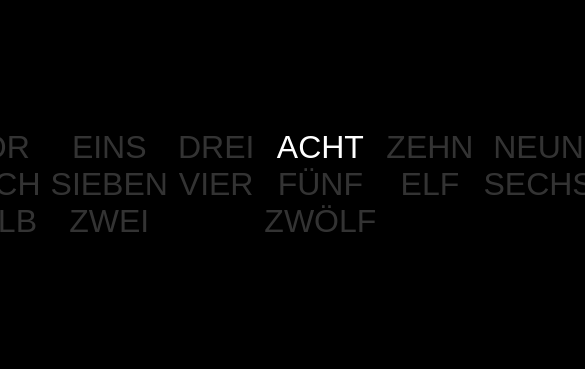
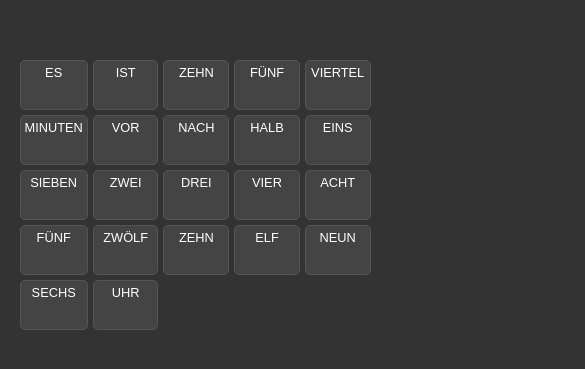
Before and after one commit to patrickritter/wordClock, a plain HTML site: page index.html in a window 390 px wide. Shown: the part 227-596 px from the top of the page, 585 px wide, since content can reach past the window. Drawn offline with Linux system fonts and the light colour scheme.

Commit message:
add mobile

```diff
--- a/styles.css
+++ b/styles.css
@@ -1,26 +1,49 @@
 body {
+  margin: 0;
+  font-family: Arial, sans-serif;
   display: flex;
   justify-content: center;
   align-items: center;
   height: 100vh;
-    background-color: #000;
+  background-color: #333;
   color: #fff;
-    font-family: Arial, sans-serif;
 }
 
 .clock {
   display: grid;
-    grid-template-columns: repeat(11, 1fr);
-    grid-gap: 10px;
-    text-align: center;
+  grid-template-columns: repeat(10, 1fr);
+  grid-auto-rows: minmax(50px, auto);
+  gap: 5px;
+  max-width: 90%;
+}
+
+.row {
+  display: contents; /* Maintain grid layout */
 }
 
 .word {
-    opacity: 0.2;
-    font-size: 2em;
-    transition: opacity 0.5s;
+  text-align: center;
+  padding: 10px;
+  border: 1px solid #555;
+  border-radius: 5px;
+  font-size: 1.5rem;
+  background-color: #444;
 }
 
-  .word.active {
-    opacity: 1;
+@media (max-width: 600px) {
+  .word {
+    font-size: 1rem;
+    padding: 5px;
   }
+}
+
+@media (max-width: 400px) {
+  .clock {
+    grid-template-columns: repeat(5, 1fr);
+  }
+
+  .word {
+    font-size: 0.8rem;
+    padding: 4px;
+  }
+}
```
Lines whose indentation alone changed are shown as unchanged.
